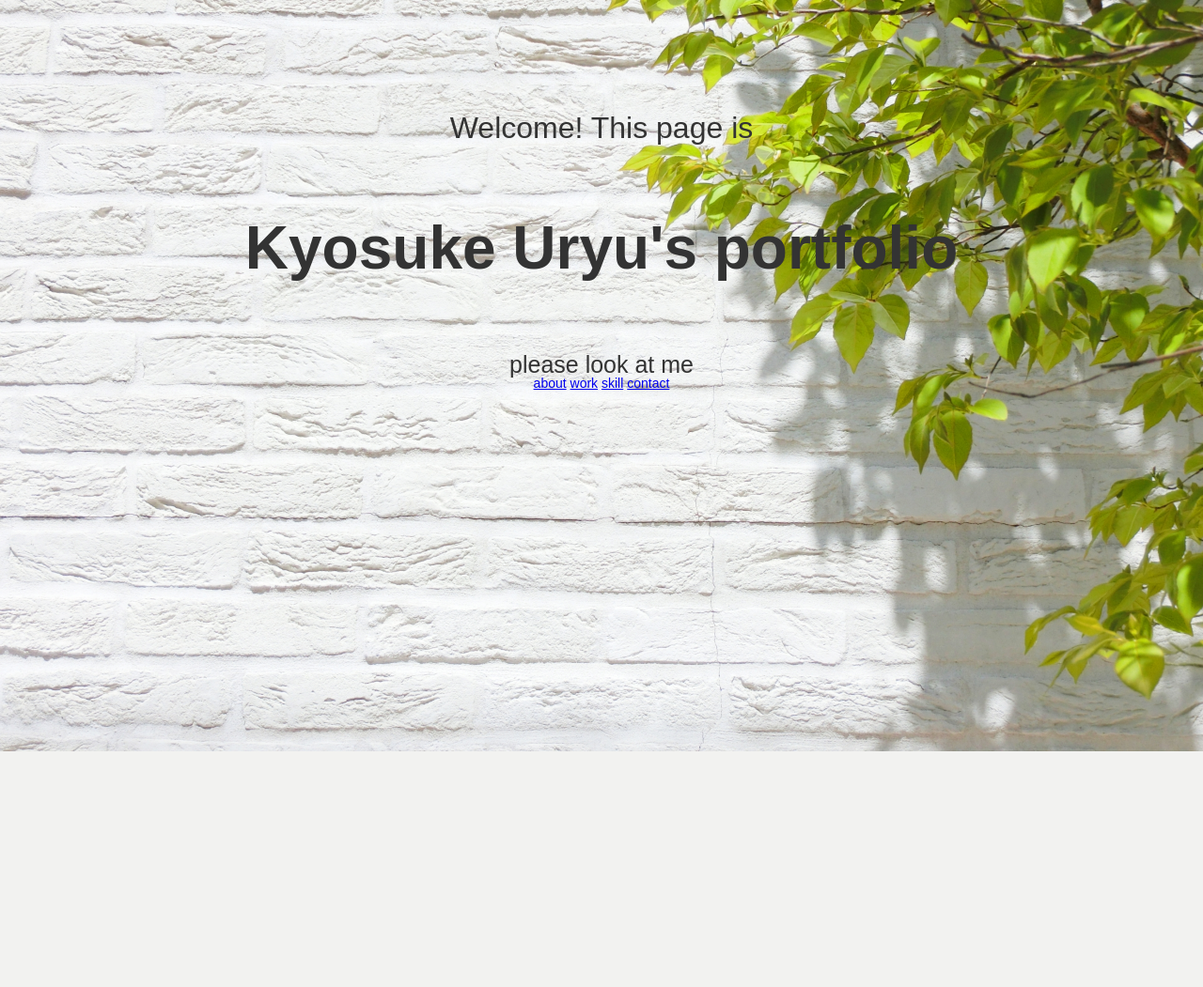
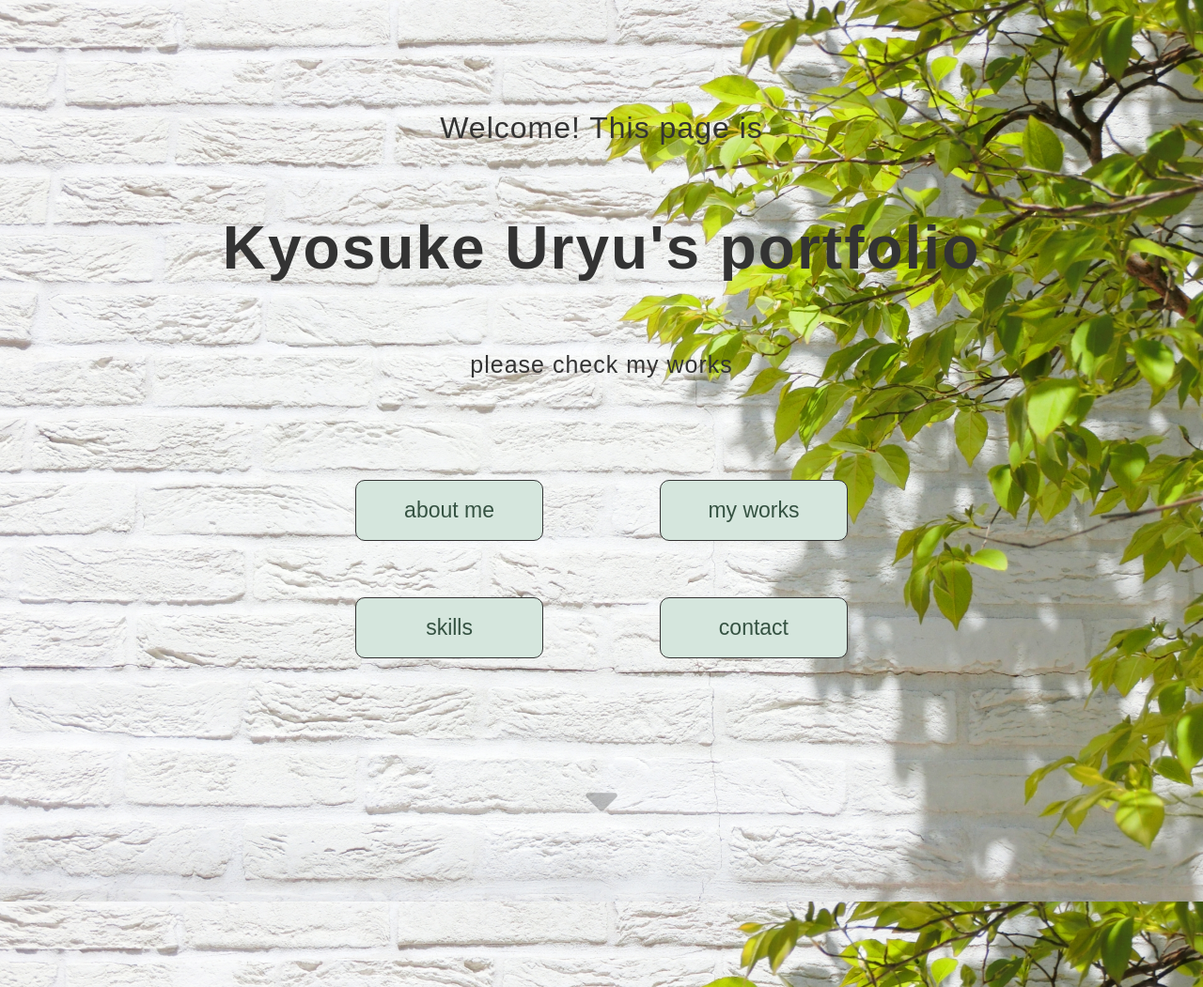
Before and after one commit to KyosukeUryu/portfolio_web, a PHP site: page / in a window 1280 px wide. Shown: the whole page at 94% size. Before the commit the page ends 800 px from the top, so only its background shows below. Run offline with PHP 8.4, Linux system fonts and the light colour scheme; some libraries are stand-ins or nearby versions; some web fonts are replaced.

Commit message:
[add]header仮作成

```diff
--- a/css/style.css
+++ b/css/style.css
@@ -22,11 +22,55 @@ body {
 .site-title-sub {
   font-size: 3.2rem;
   margin-bottom: 80px;
+  letter-spacing: 1px;
 }
 .site-title {
   font-size: 6.4rem;
   margin-bottom: 80px;
+  letter-spacing: 2px;
+  position: relative;
+}
+.site-title::before,
+.site-title::after {
+  content: '';
+  display: inline-block;
+  right: 0;
+  bottom: 0;
+  left: 0;
+  border-bottom: 1px solid #333;
 }
 .site-description {
   font-size: 2.5rem;
+  letter-spacing: 1px;
 }
+.buttons {
+  margin-top: 80px;
+}
+.button {
+  display: inline-block;
+  padding: 20px;
+  border: 1px solid #333;
+  border-radius: 10px;
+  background-color: #d5e6dd;
+  margin: 30px 60px;
+  width: 200px;
+  text-decoration: none;
+  font-size: 2.3rem;
+  color: #355242;
+}
+.button:hover {
+  opacity: 0.8;
+  box-shadow: 0 0 12px -1px rgba(0, 0, 0, 0.7);
+}
+.arrow {
+  margin: 80px;
+  width: 100px;
+  height: 80px;
+  font-size: 6rem;
+  animation: Flash1 1s infinite;
+}
+@keyframes Flash1 {
+  50%{
+    opacity: 0;
+  }
+}
--- a/index.html
+++ b/index.html
@@ -4,6 +4,7 @@
     <meta charset="utf-8">
     <title>Portfolio of Kyosuke Uryu</title>
     <link href="https://fonts.googleapis.com/css?family=Candal&display=swap" rel="stylesheet">
+    <link href="https://use.fontawesome.com/releases/v5.6.1/css/all.css" rel="stylesheet">
     <link rel="stylesheet" href="css/reset.css">
     <link rel="stylesheet" href="css/style.css">
   </head>
@@ -11,14 +12,22 @@
     <header class="header">
       <p class="site-title-sub">Welcome! This page is</p>
       <h1 class="site-title">Kyosuke Uryu's portfolio</h1>
-      <p class="site-description">please look at me</p>
+      <p class="site-description">please check my works</p>
       <div class="buttons">
-        <a href="#" class="button">about</a>
-        <a href="#" class="button">work</a>
-        <a href="#" class="button">skill</a>
-        <a href="#" class="button">contact</a>
+        <div class="buttons-row">
+          <a href="#about" class="button">about me</a>
+          <a href="#work" class="button">my works</a>
+        </div>
+        <div class="buttons-row">
+          <a href="#skill" class="button">skills</a>
+          <a href="#contact" class="button">contact</a>
+        </div>
+      </div>
+      <div class="arrow-down">
+        <i class="arrow fas fa-sort-down"></i>
       </div>
     </header>
+    <main>
       <section class="about">
 
       </section>
@@ -31,5 +40,6 @@
       <section class="contact">
 
       </section>
+    </main>
   </body>
 </html>
```
Lines whose indentation alone changed are shown as unchanged.
